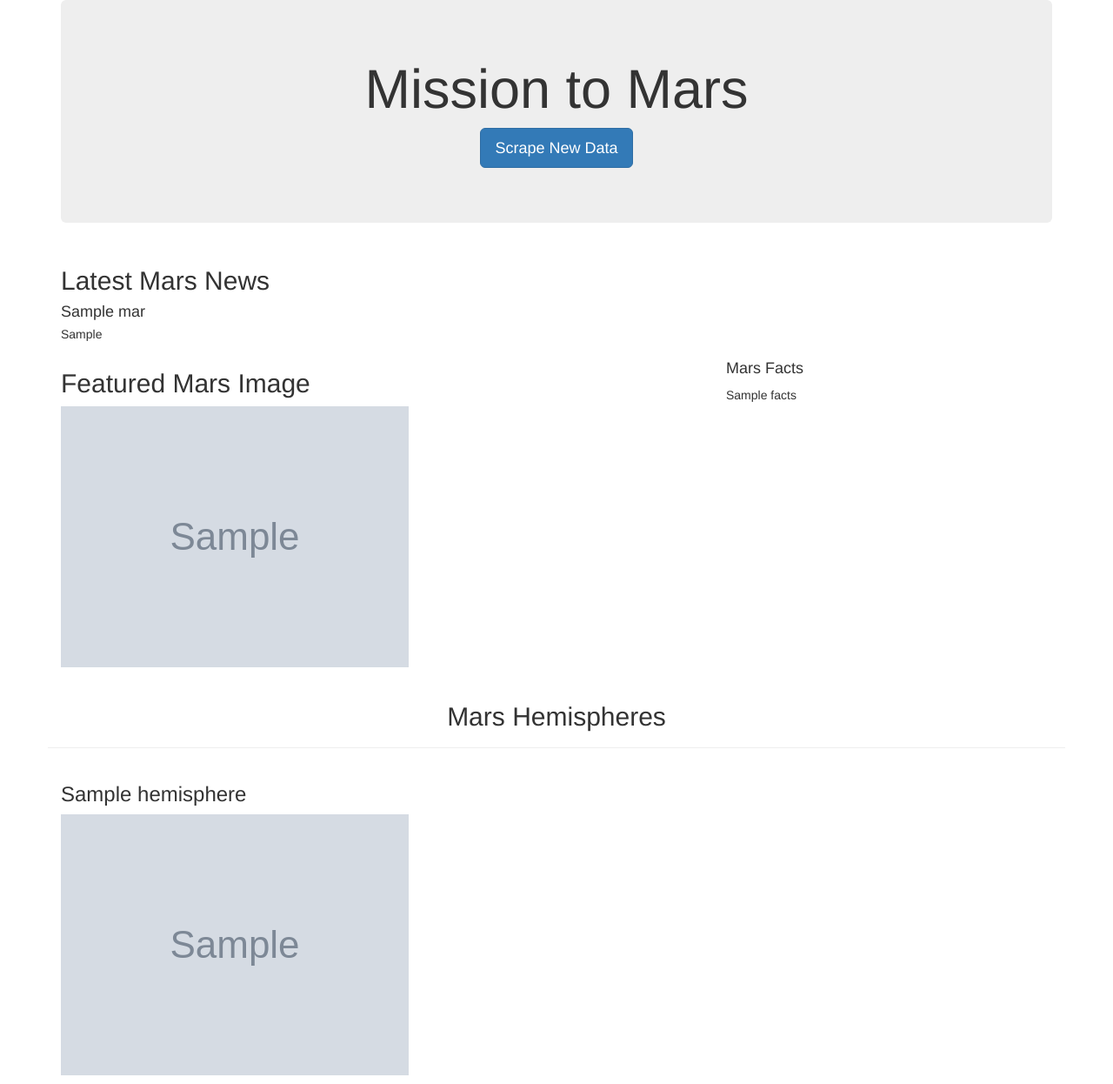
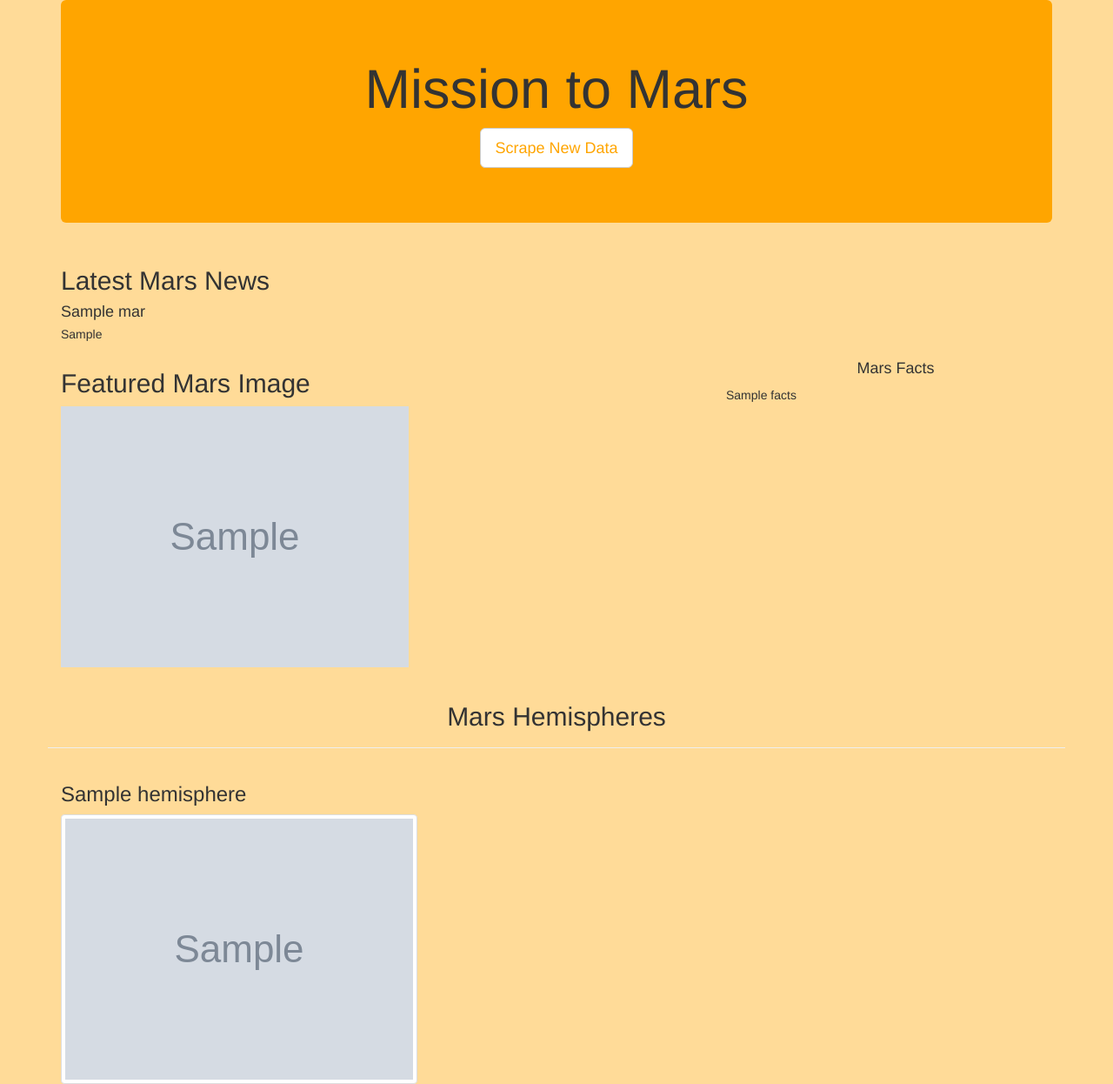
Before and after one commit to BiancaTaisePommerening/Mission-to-Mars, a Flask app: page / in a window 1280 px wide. Shown: the whole page at 87% size. Run offline with Flask 2, Linux system fonts and the light colour scheme; grey boxes marked "Sample" are stand-in pictures; a database or web service that is not in the repository returns one stand-in record (values such as "Sample title"); some libraries are stand-ins or nearby versions.

Commit message:
added style to the webpage.

```diff
--- a/scraping.py
+++ b/scraping.py
@@ -102,10 +102,10 @@ def mars_facts():
       return None
 
     # we assign columns to the new DataFrame for additional clarity.
-    df.columns=['description', 'Mars', 'Earth']
+    df.columns=['Description', 'Mars', 'Earth']
 
     # we're turning the Description column into the DataFrame's index.
-    df.set_index('description', inplace=True)
+    df.set_index('Description', inplace=True)
 
      # Convert dataframe into HTML format, add bootstrap
     return df.to_html(classes="table table-striped")
--- a/templates/index.html
+++ b/templates/index.html
@@ -10,13 +10,13 @@
       href="https://maxcdn.bootstrapcdn.com/bootstrap/3.3.7/css/bootstrap.min.css"
     />
   </head>
-  <body>
+  <body style= "background-color:rgba(255, 166, 0, 0.404);">
     <div class="container">
       <!-- Add Jumbotron to Header -->
-      <div class="jumbotron text-center">
+      <div class="jumbotron text-center" style="background-color:orange">
         <h1>Mission to Mars</h1>
         <!-- Add a button to activate scraping script -->
-        <p><a class="btn btn-primary btn-lg" href="/scrape" role="button">Scrape New Data</a></p>
+        <p><a class="btn btn-default btn-lg" style="color:orange" href="/scrape" role="button">Scrape New Data</a></p>
       </div>
       <!-- Add section for Mars News -->
       <div class="row" id="mars-news">
@@ -35,7 +35,7 @@
         <div class="col-md-8">
           <h2>Featured Mars Image</h2>
           <img
-            src="{{mars.featured_image }}"
+            src="{{mars.featured_image | default('static/images/error.png', true)}}"
             class="img-responsive"
             alt="Responsive image"
           />
@@ -43,8 +43,12 @@
       <!-- Mars Facts -->
         <div class="col-md-4">
           <div class="row" id="mars-facts">
-            <h4>Mars Facts</h4>
-            {{ mars.facts | safe }}
+            <h4 class="text-center">Mars Facts</h4>
+            <div class="table-responsive">
+                <table class="table table-bordered table-striped">
+                {{ mars.facts | safe }}
+                </table>
+            </div>
           </div>
         </div>
       </div>
@@ -58,14 +62,13 @@
         <div class="col-md-6">
             <h3>{{hemisphere.title}}</h3>
             <img
-                src="{{hemisphere.img_url}}"
-                class="img-responsive"
+                src="{{hemisphere.img_url | default('static/images/error.png', true)}}"
+                class="img-responsive img-thumbnail"
                 alt="Responsive image"
                 />
         </div>
         {% endfor %}
       </div>
-
     </div>
   </body>
 </html>
```
Also changed, not shown: 1 other file.
